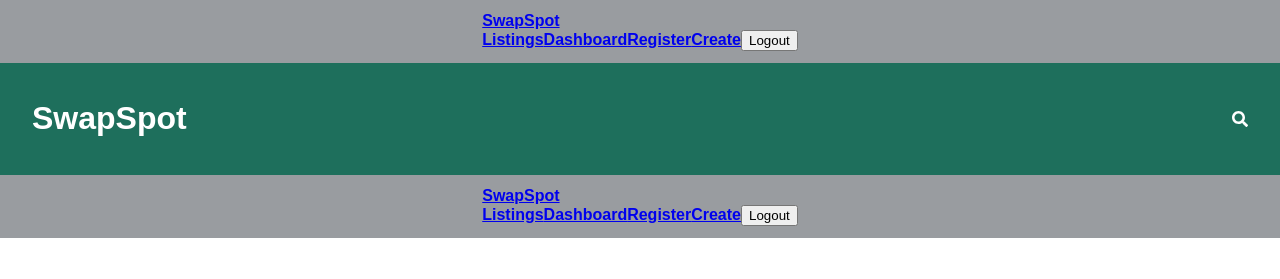
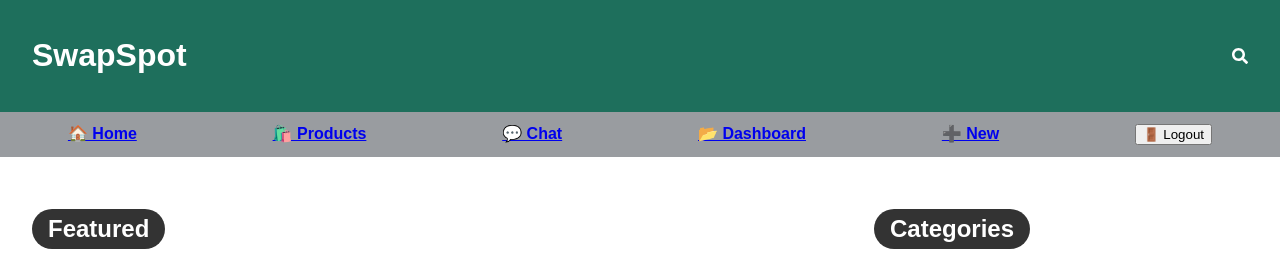
Before and after one commit to SwapSpot-FullStack/SwapSpot-Ecommerce-Frontend, a React (Vite) app: page / in a window 1280 px wide. Shown: the top 279 px of the page. Built offline with nearby package versions, Linux system fonts and the light colour scheme; sample sign-in values are in the browser's storage.

Commit message:
Hide Navbar on home and clean up routing logic

```diff
--- a/src/App.jsx
+++ b/src/App.jsx
@@ -1,4 +1,11 @@
-import { BrowserRouter as Router, Routes, Route } from "react-router-dom";
+import {
+  BrowserRouter as Router,
+  Routes,
+  Route,
+  useLocation,
+} from "react-router-dom";
+import { useEffect, useState } from "react";
+
 import Login from "./pages/Login";
 import Home from "./pages/Home";
 import Navbar from "./components/Navbar";
@@ -9,16 +16,25 @@ import PrivateRoute from "./utils/PrivateRoute";
 import Dashboard from "./pages/Dashboard";
 import Register from "./pages/Register";
 import "./index.css";
+import ListingDetails from "./pages/ListingDetails";
+import ChatList from "./pages/ChatList";
+import ChatPage from "./pages/ChatPage";
 
-function App() {
+function AppWrapper() {
+  const location = useLocation();
+  const isHomePage = location.pathname === "/";
+
   return (
-    <Router>
-      <Navbar />
+    <>
+      {!isHomePage && <Navbar />} {/* ✅ Hide on homepage */}
       <Routes>
         <Route path="/" element={<Home />} />
         <Route path="/login" element={<Login />} />
         <Route path="/listings" element={<Listings />} />
         <Route path="/register" element={<Register />} />
+        <Route path="/listings/:id" element={<ListingDetails />} />
+        <Route path="/chat" element={<ChatList />} />
+        <Route path="/chat/:id" element={<ChatPage />} />
 
         {/* Protected Routes */}
         <Route
@@ -46,6 +62,14 @@ function App() {
           }
         />
       </Routes>
+    </>
+  );
+}
+
+function App() {
+  return (
+    <Router>
+      <AppWrapper />
     </Router>
   );
 }
--- a/src/components/Navbar.jsx
+++ b/src/components/Navbar.jsx
@@ -11,42 +11,25 @@ function Navbar() {
   };
 
   return (
-    <nav className="bg-green-700 text-white px-4 py-3 shadow">
-      <div className="max-w-7xl mx-auto flex justify-between items-center">
-        <Link to="/" className="font-bold text-xl">
-          SwapSpot
-        </Link>
-        <div className="flex flex-col sm:flex-row space-y-2 sm:space-y-0 sm:space-x-4 items-center text-sm text-white">
-          <Link to="/listings" className="hover:underline">
-            Listings
-          </Link>
+    <nav className="sub-navbar">
+      <Link to="/">🏠 Home</Link>
+      <Link to="/listings">🛍️ Products</Link>
+      <Link to="/chat">💬 Chat</Link>
 
       {isAuthenticated ? (
         <>
-              <Link to="/dashboard" className="hover:underline">
-                Dashboard
-              </Link>
-              <Link to="/register" className="hover:underline">
-                Register
-              </Link>
-
-              <Link to="/create" className="hover:underline">
-                Create
-              </Link>
-              <button
-                onClick={handleLogout}
-                className="hover:underline text-red-300"
-              >
-                Logout
+          <Link to="/dashboard">📂 Dashboard</Link>
+          <Link to="/create">➕ New</Link>
+          <button onClick={handleLogout} className="subnav-logout-btn">
+            🚪 Logout
           </button>
         </>
       ) : (
-            <Link to="/login" className="hover:underline">
-              Login
-            </Link>
+        <>
+          <Link to="/login">🔐 Login</Link>
+          <Link to="/register">📝 Register</Link>
+        </>
       )}
-        </div>
-      </div>
     </nav>
   );
 }
```
Lines whose indentation alone changed are shown as unchanged.
